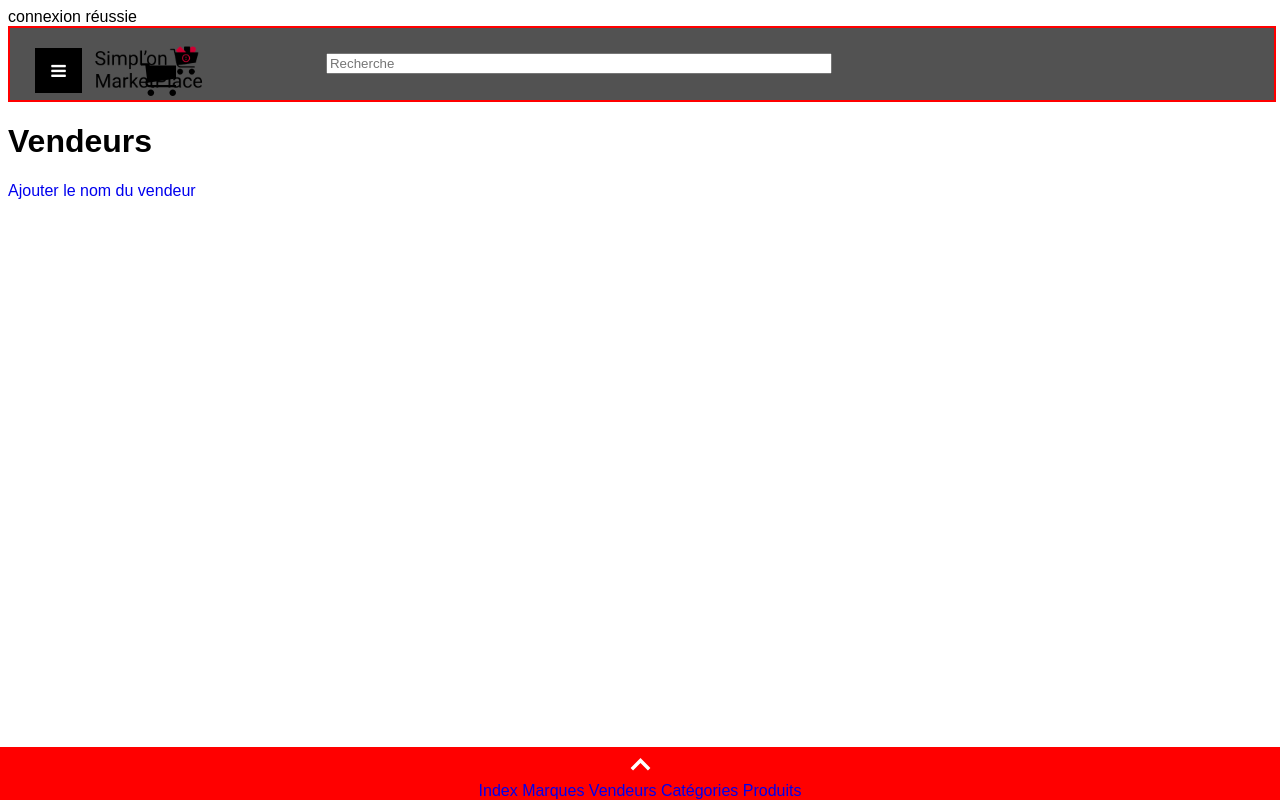
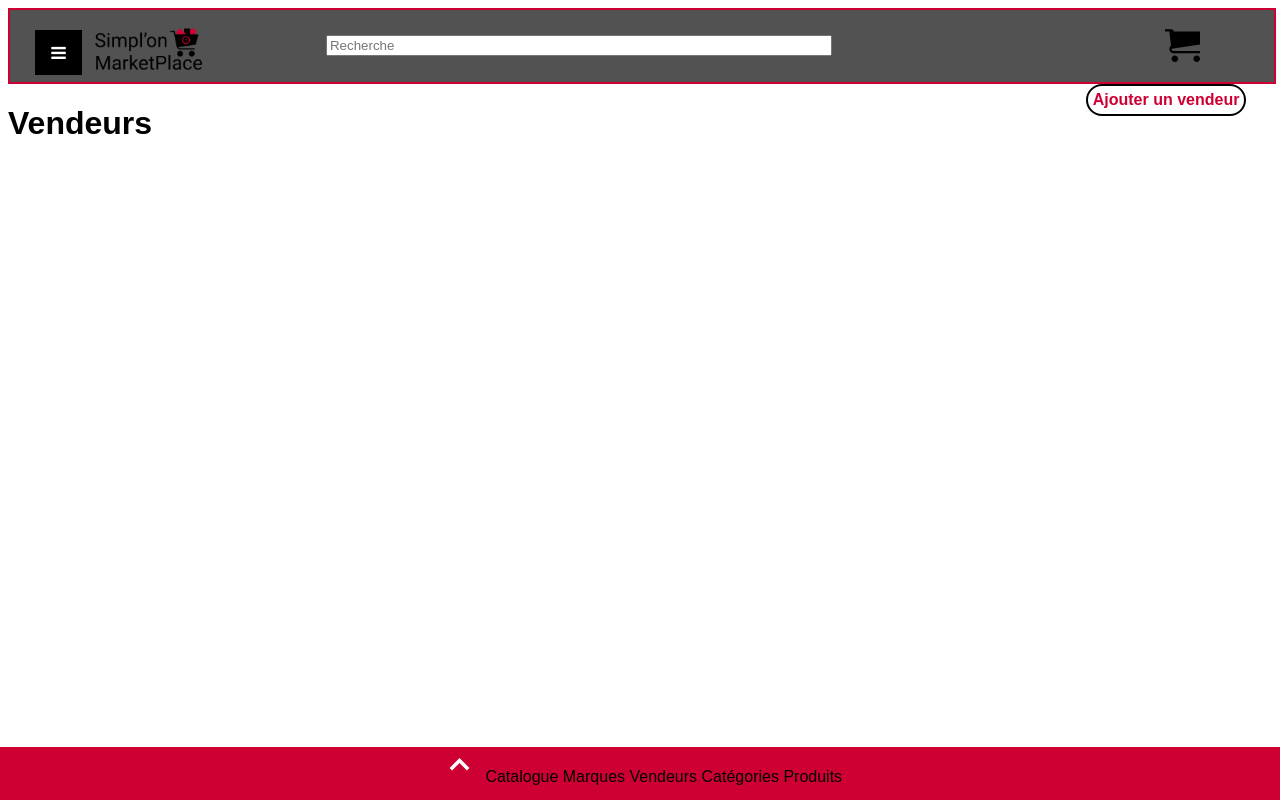
Before and after one commit to SandrineJa/simplon_marketplace, a PHP site: page /php/index_sellers.php in a window 1280 px wide. Run offline with PHP 8.4, Linux system fonts and the light colour scheme; data that the repository does not hold is empty.

Commit message:
modifs css et read sellers

```diff
--- a/css/style.css
+++ b/css/style.css
@@ -37,7 +37,9 @@ body {
   margin-top: 1%;
 }
 
-#cart {
+.cart {
+  margin-left: 80vw;
+  margin-bottom: 2vh;
 }
 
 .search{
@@ -68,7 +70,7 @@ body {
 }
 
 .cadre{
- border: 2px solid red;
+ border: 2px solid #ce0033;
  width: 100%;
 }
 
@@ -77,12 +79,17 @@ body {
   left: 0;
   bottom: 0;
   width: 100%;
-  background-color: red;
+  background-color: #ce0033;
   color: white;
   text-align: center;
 }
+.footer a{
+  color: #000000;
+}
+.footer a:hover{
+  color: #ffffff;
+}
 
-<<<<<<< HEAD
 #background {
   height: 37px;
   width: 43px;
@@ -92,11 +99,32 @@ body {
 
 .create{
   border: solid 2px #000000;
+  border-radius: 30px;
+  padding: 5px;
+  float: right;
+  margin-top: -10vh;
+  margin-right: 2vw;
+  font-weight: bold;
 }
 
 a{
   text-decoration: none;
+  color: #ce0033;
+
 }
 a:hover{
-  color: #ce0033;
+  color: #525252;
 }
+
+.catalogue{
+  display: flex;
+}
+.product_catalogue{
+  display: grid ;
+  height: 30vh;
+  width: 10vw;
+  text-align: center;
+  margin: 2%;
+  padding-top: 20px;
+  border: solid 1px #000000;
+}
--- a/footer.php
+++ b/footer.php
@@ -8,7 +8,7 @@
                 <path d="M10.707 7.050l-0.707-0.707-5.657 5.657 1.414 1.414 4.243-4.242 4.243 4.242 1.414-1.414z"></path>
             </svg>
          </div>
-	    <a href="<?php echo $root_path ?>index.php">Index</a>
+	    <a href="<?php echo $root_path ?>php/index_catalogue.php">Catalogue</a>
 	    <a href="<?php echo $root_path ?>php/index_marques.php">Marques</a>
 	    <a href="<?php echo $root_path ?>php/index_sellers.php">Vendeurs</a>
 	    <a href="<?php echo $root_path ?>php/index_categories.php">Catégories</a>
--- a/php/connexion.inc.php
+++ b/php/connexion.inc.php
@@ -7,8 +7,6 @@ if ($mysqli->connect_errno) {
     echo 'Echec lors de la connexion à MySQL : (' . $mysqli->connect_errno . ') ' .
     $mysqli->connect_error;
 }
-else {
-	echo "connexion réussie";
-}
+
 
 ?>
--- a/php/index_categories.php
+++ b/php/index_categories.php
@@ -24,7 +24,7 @@ $result = $mysqli->query($category_query); ?>
 
 	<h1>Catégories</h1>
 
-	<a href="create_categories.php">Créer une nouvelle catégorie</a>
+	<a class='create' href="create_categories.php">Ajouter une catégorie</a>
 
 	<?php
 	//creates a div for each object in the table containing its name and delete/update/read links
--- a/php/index_marques.php
+++ b/php/index_marques.php
@@ -19,7 +19,7 @@ $root_path = "../";
     </head>
     <body>
 
-        <h1>Marques</h1>
+        <h1>Marques :</h1>
        <div> <a class='create' href="create_marques.php">Ajouter une marque</a> </div>
 
 
--- a/php/index_products.php
+++ b/php/index_products.php
@@ -24,7 +24,7 @@ $result = $mysqli->query($products_query); ?>
 
 	<h1>Produits</h1>
 
-	<a href="create_products.php">Ajouter un nouveau produit</a>
+	<a class='create' href="create_products.php">Ajouter un produit</a>
 
 	<?php
 	//creates a div for each object in the table containing its name and delete/update/read links
--- a/php/index_sellers.php
+++ b/php/index_sellers.php
@@ -19,7 +19,7 @@ $root_path = "../";
     <body>
 
         <h1>Vendeurs</h1>
-       <div> <a href="create_sellers.php">Ajouter le nom du vendeur</a> </div>
+       <div> <a class='create' href="create_sellers.php">Ajouter un vendeur</a> </div>
 
 
 <?php
--- a/php/read_marques.php
+++ b/php/read_marques.php
@@ -34,14 +34,14 @@ if ($result = $mysqli->query($maRequete)) :
     while ($donnees = $result->fetch_object()) :
 ?>
 <div>
-<?php echo $donnees->product_name;?>
+<?php echo $donnees->product_name;?><a href="read_products.php?product_name=<?php echo $donnees->product_name ; ?>"title= 'Visualiser'> Visualiser</a>
 </div>
 <?php
     endwhile;
 endif;
 ?>
 <!-- faire un lien vers product -->
-
+<a href="index_marques.php" title="retour">retour</a>
 <?php include('../footer.php'); ?>
 </body>
 </html>
--- a/php/read_products.php
+++ b/php/read_products.php
@@ -9,6 +9,7 @@ $root_path = "../";
 <html>
     <head>
         <title>Simplon Marketplace</title>
+        <meta charset="utf-8"/>
         <link rel="stylesheet" type="text/css" href="<?php echo $root_path ?>css/style.css"/>
         <!-- Load an icon library to show a hamburger menu (bars) on small screens -->
         <link rel="stylesheet" href="https://cdnjs.cloudflare.com/ajax/libs/font-awesome/4.7.0/css/font-awesome.min.css">
```
Also changed, not shown: php/index_catalogue.php (+6 -3 lines), php/read_sellers.php (+16 -3 lines).
